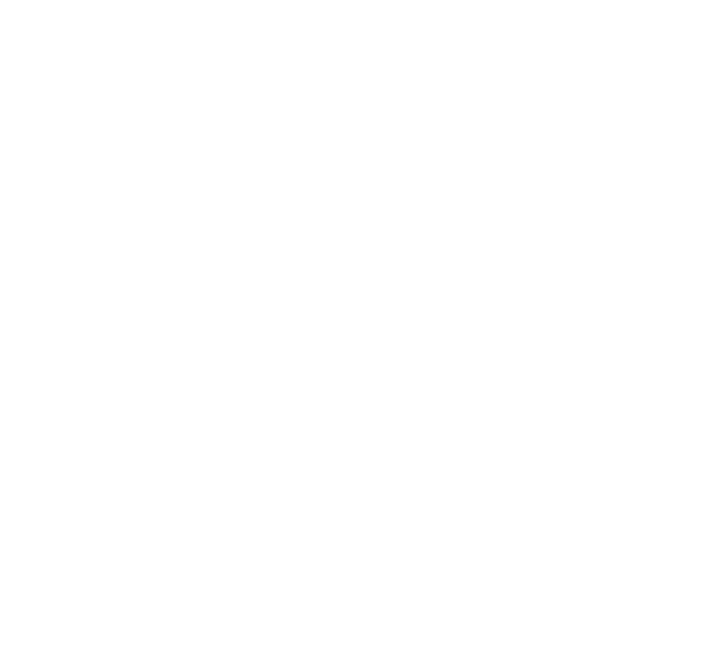
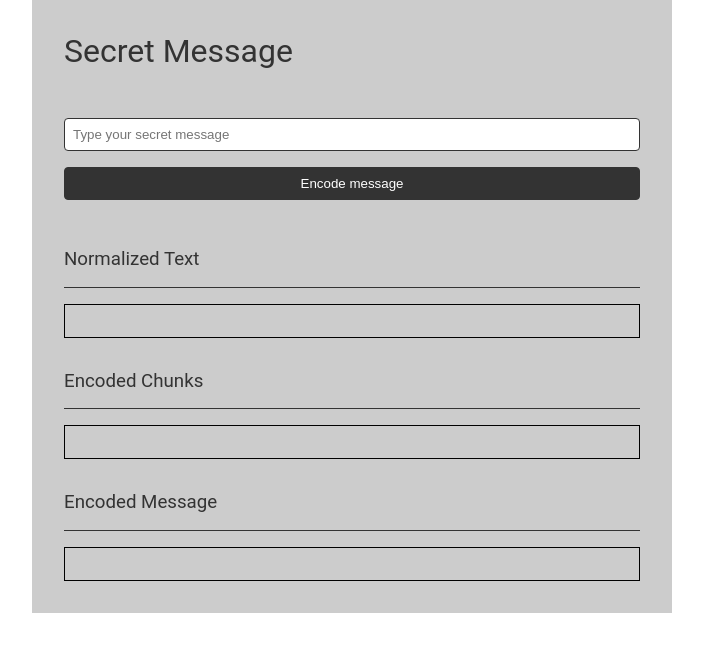
Before and after one commit to abuemkezeChu/secret-message, a plain HTML site: page index.html in a window 1280 px wide. Shown: the whole page, without its empty margins (288-991 px from the left). Drawn offline with Linux system fonts and the light colour scheme.

Commit message:
feat: ui design

```diff
--- a/assets/styles/index.css
+++ b/assets/styles/index.css
@@ -3,3 +3,75 @@
   margin: 0;
   box-sizing: border-box;
 }
+
+body {
+  font-family: 'Roboto', sans-serif;
+  font-size: 1rem;
+  line-height: 1.5;
+  color: #333;
+}
+
+h1,
+h2,
+h3,
+h4,
+h5,
+h6 {
+  font-weight: 400;
+  line-height: 1.2;
+  margin-bottom: 1rem;
+}
+
+form {
+  display: flex;
+  flex-direction: column;
+  margin: 0 auto;
+  background-color: #ccc;
+}
+
+input {
+  padding: 0.5rem;
+  margin-bottom: 1rem;
+  border: 1px solid #333;
+  border-radius: 0.25rem;
+}
+
+hr {
+  margin: 1rem 0;
+  border: 0;
+  border-top: 1px solid #333;
+}
+
+.button {
+  padding: 0.5rem;
+  margin-bottom: 1rem;
+  border: 1px solid #333;
+  border-radius: 0.25rem;
+  background-color: #333;
+  color: #fff;
+  cursor: pointer;
+}
+
+.container {
+  display: flex;
+  flex-direction: column;
+  align-items: center;
+  width: 100%;
+  max-width: 40rem;
+  margin: 0 auto;
+  padding: 2rem 1rem;
+  background-color: #ccc;
+  gap: 2rem;
+}
+
+.container > * {
+  width: 100%;
+  padding: 0 1rem;
+}
+
+#normalized-text,
+#encoded-chunks,
+#encoded-message {
+  border: 1px solid #000;
+  padding: 1rem;
+}
--- a/index.html
+++ b/index.html
@@ -5,10 +5,35 @@
   <meta charset="UTF-8" />
   <meta name="viewport" content="width=device-width, initial-scale=1.0" />
   <link rel="stylesheet" href="assets/styles/index.css" />
-  <title>Secret Message Encoder</title>
+  <title>Secret Message</title>
 </head>
 
 <body>
+  <div class="container">
+    <h1 class="title">Secret Message</h1>
+    <form>
+      <input type="text" placeholder="Type your secret message" id="message">
+      <p id="alert"></p>
+      <button type="button" class="button">Encode message</button>
+    </form>
+    <div class="normalize-box">
+      <h3>Normalized Text</h3>
+      <hr>
+      <p id="normalized-text"></p>
+    </div>
+
+    <div class="chunk-box">
+      <h3>Encoded Chunks</h3>
+      <hr>
+      <p id="encoded-chunks"></p>
+    </div>
+
+    <div class="message-box">
+      <h3>Encoded Message</h3>
+      <hr>
+      <p id="encoded-message"></p>
+    </div>
+  </div>
   <script src="assets/scripts/index.js"></script>
 </body>
 
```
